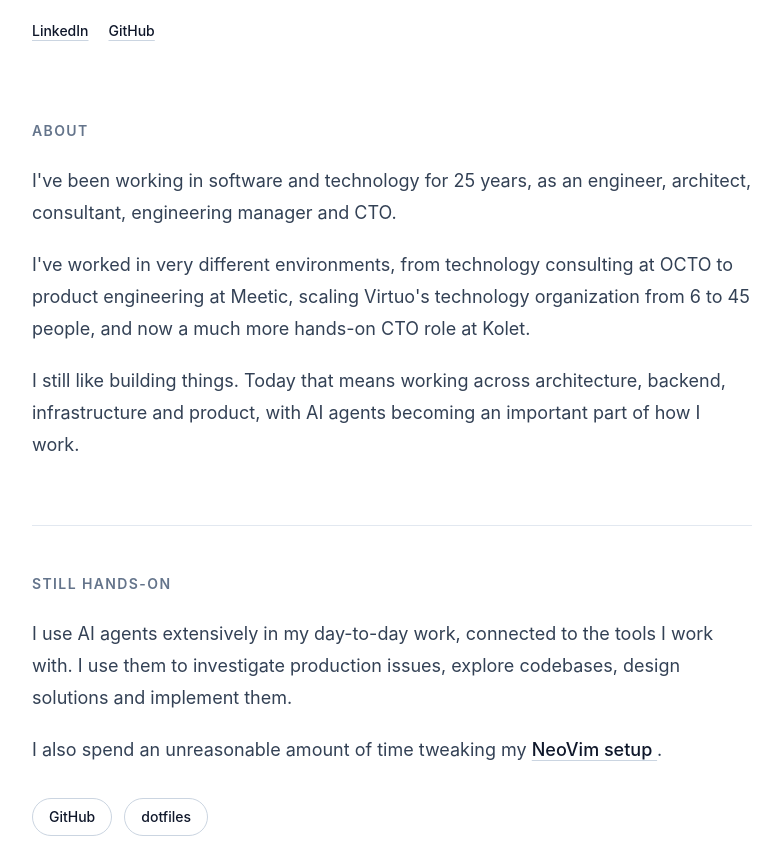
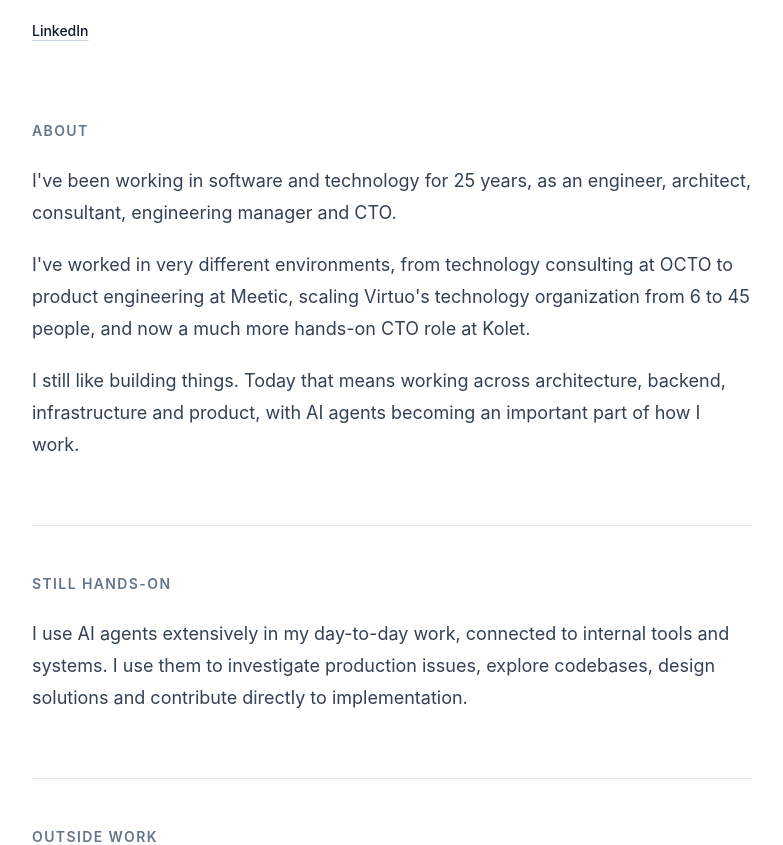
Before and after one commit to omartin/omartin.github.io, a plain HTML site: page index.html in a window 1280 px wide. Shown: the part 347-1192 px from the top of the page, without its empty margins (248-1031 px from the left). Drawn offline with nearby package versions, Linux system fonts and the light colour scheme.

Commit message:
Refactor navigation and update AI agent description

```diff
--- a/index.html
+++ b/index.html
@@ -41,19 +41,12 @@
           CTO | Software Engineering, Product & Architecture
         </p>
 
-        <nav class="mt-6 flex flex-wrap gap-x-5 gap-y-2 text-sm">
+        <nav class="mt-6 text-sm">
           <a
             href="https://www.linkedin.com/in/martinolivier/"
             class="font-medium underline decoration-slate-300 underline-offset-4 hover:decoration-slate-900"
           >
             LinkedIn
-          </a>
-
-          <a
-            href="https://github.com/omartin"
-            class="font-medium underline decoration-slate-300 underline-offset-4 hover:decoration-slate-900"
-          >
-            GitHub
           </a>
         </nav>
       </header>
@@ -93,36 +86,11 @@
 
         <div class="space-y-5 text-lg leading-8 text-slate-700">
           <p>
-            I use AI agents extensively in my day-to-day work, connected to the
-            tools I work with. I use them to investigate production issues,
-            explore codebases, design solutions and implement them.
+            I use AI agents extensively in my day-to-day work, connected to
+            internal tools and systems. I use them to investigate production
+            issues, explore codebases, design solutions and contribute directly
+            to implementation.
           </p>
-
-          <p>
-            I also spend an unreasonable amount of time tweaking my
-            <a
-              href="https://github.com/omartin/dotfiles/tree/main/neovim"
-              class="font-medium text-slate-900 underline decoration-slate-300 underline-offset-4 hover:decoration-slate-900"
-            >
-              NeoVim setup
-            </a>.
-          </p>
-        </div>
-
-        <div class="mt-8 flex flex-wrap gap-3">
-          <a
-            href="https://github.com/omartin"
-            class="rounded-full border border-slate-300 px-4 py-2 text-sm font-medium hover:border-slate-900"
-          >
-            GitHub
-          </a>
-
-          <a
-            href="https://github.com/omartin/dotfiles"
-            class="rounded-full border border-slate-300 px-4 py-2 text-sm font-medium hover:border-slate-900"
-          >
-            dotfiles
-          </a>
         </div>
       </section>
 
```
